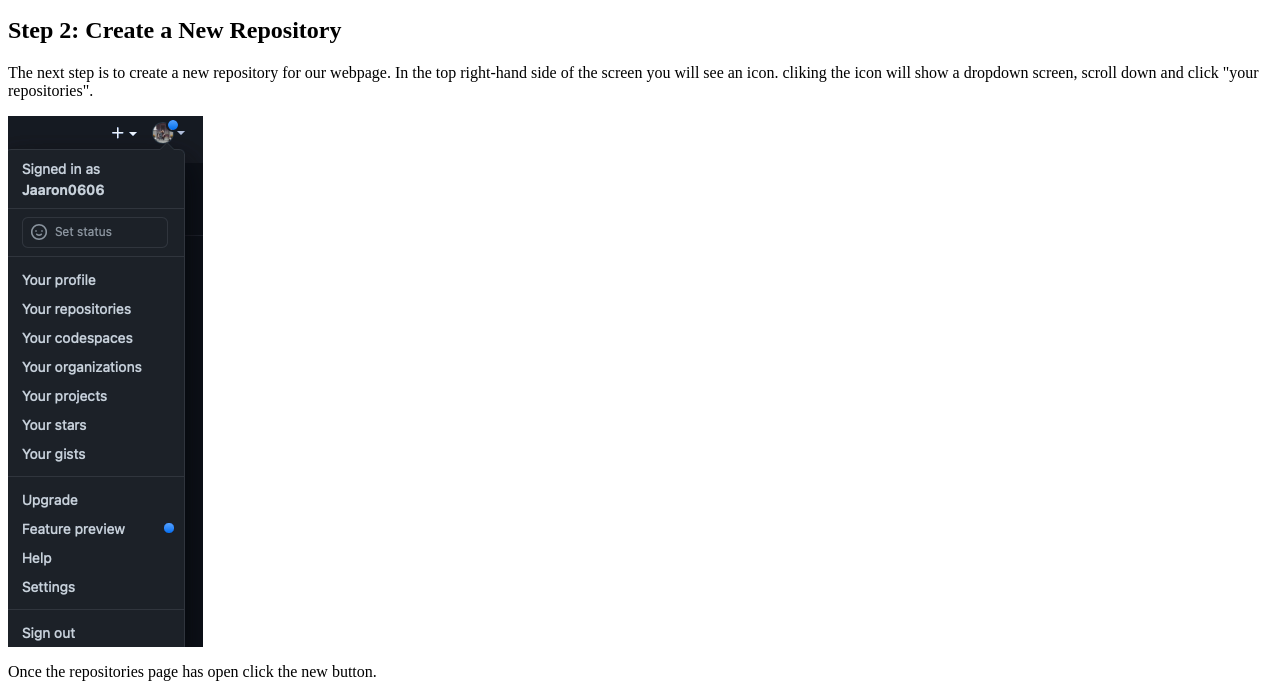
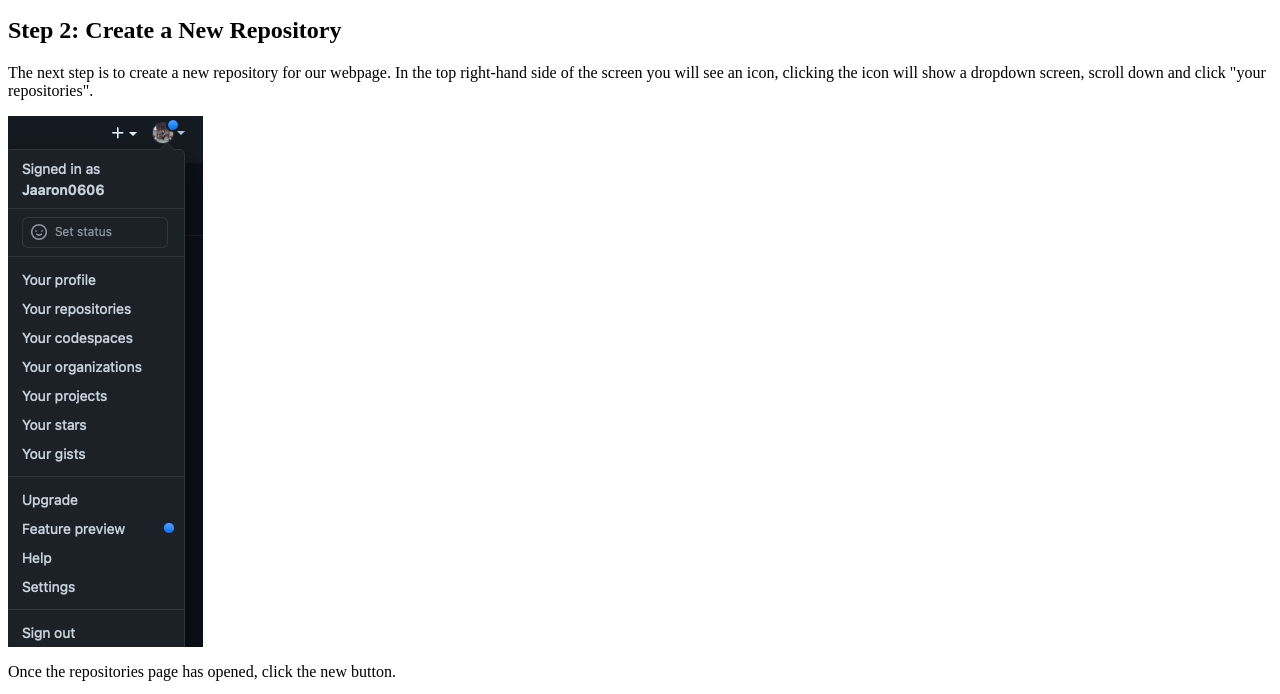
Before and after one commit to Jaaron0606/Portfolio, a plain HTML site: page index.html in a window 1280 px wide. Shown: the part 1151-1845 px from the top of the page. Drawn offline with Linux system fonts and the light colour scheme.

Commit message:
Update index.html

```diff
--- a/index.html
+++ b/index.html
@@ -19,12 +19,12 @@
         </h2>
 
         <p>The next step is to create a new repository for our webpage. In the top right-hand side of the screen you will see
-        an icon. cliking the icon will show a dropdown screen, scroll down and click "your repositories".
+        an icon, clicking the icon will show a dropdown screen, scroll down and click "your repositories".
         </p>
 
         <img src="dropdownMenu.png"> </img>
 
-        <p> Once the repositories page has open click the new button.
+        <p> Once the repositories page has opened, click the new button.
         </p>
         <img src="clickTheNewRepo.png"> </img>
 
```
